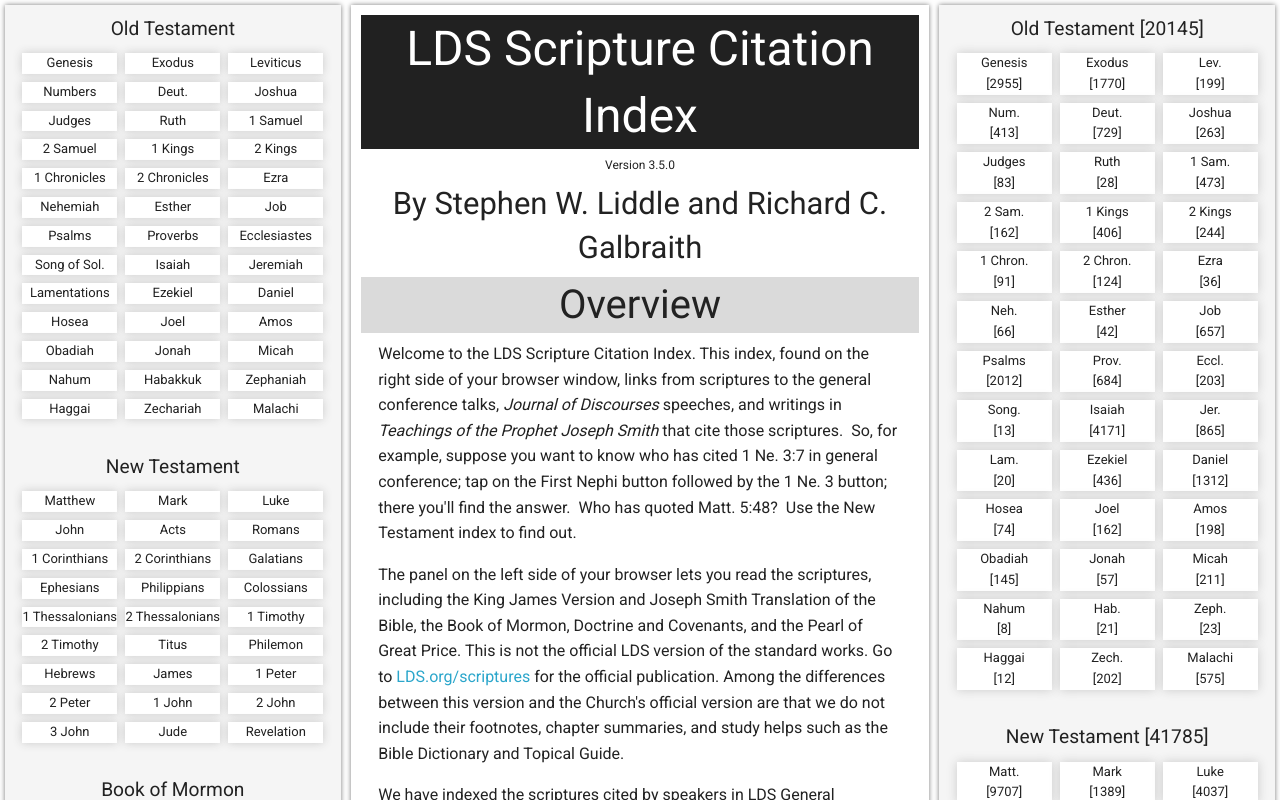
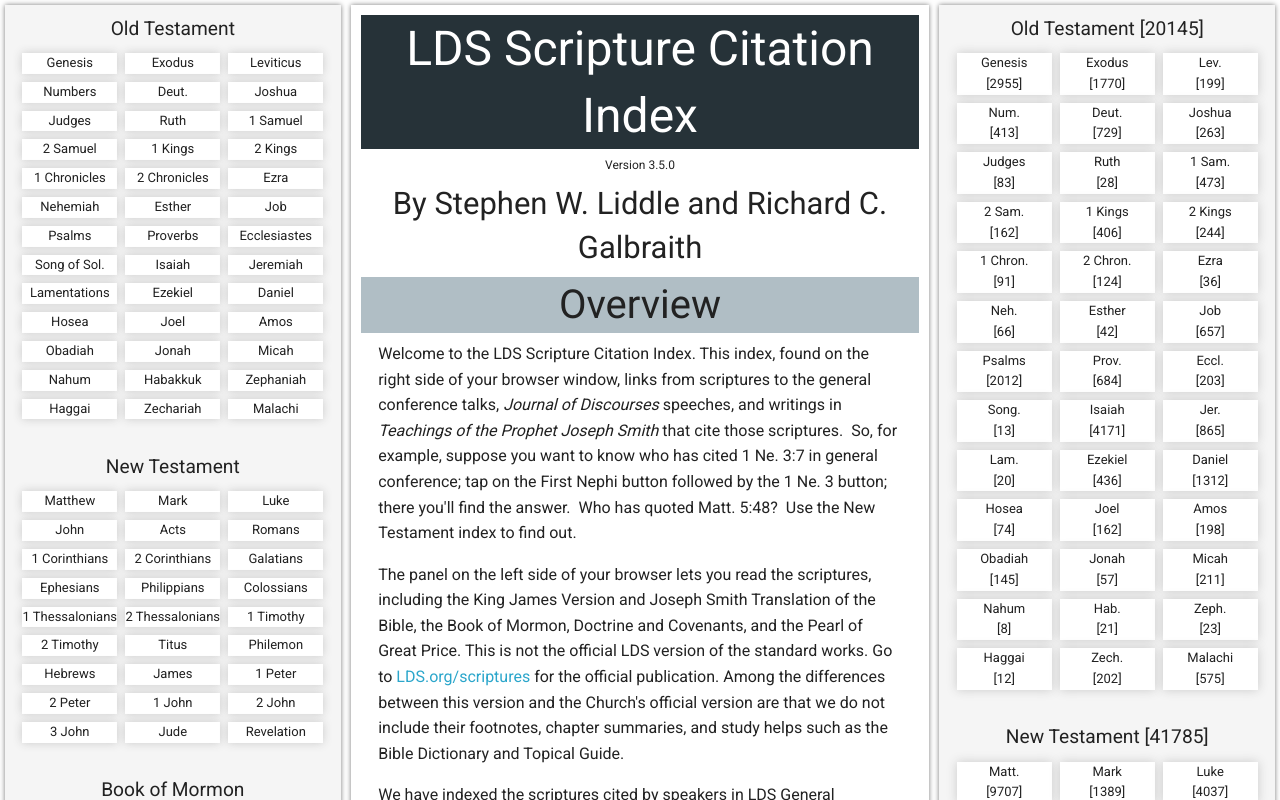
Before and after one commit to rodcox89/Lidskyp1, a plain HTML site: page index.html in a window 1280 px wide. Drawn offline with Linux system fonts and the light colour scheme.

Commit message:
Style changes

```diff
--- a/css/styles.css
+++ b/css/styles.css
@@ -151,7 +151,7 @@
 
 h1.about_title {
     text-align      : center;
-    background-color: #212121;
+    background-color: #263238;
     color           : white;
 }
 
@@ -164,7 +164,7 @@
 }
 
 h2.sect {
-    background-color: rgb(218, 218, 218);
+    background-color: #B0BEC5;
     text-align      : center;
 }
 h2.about {
```
